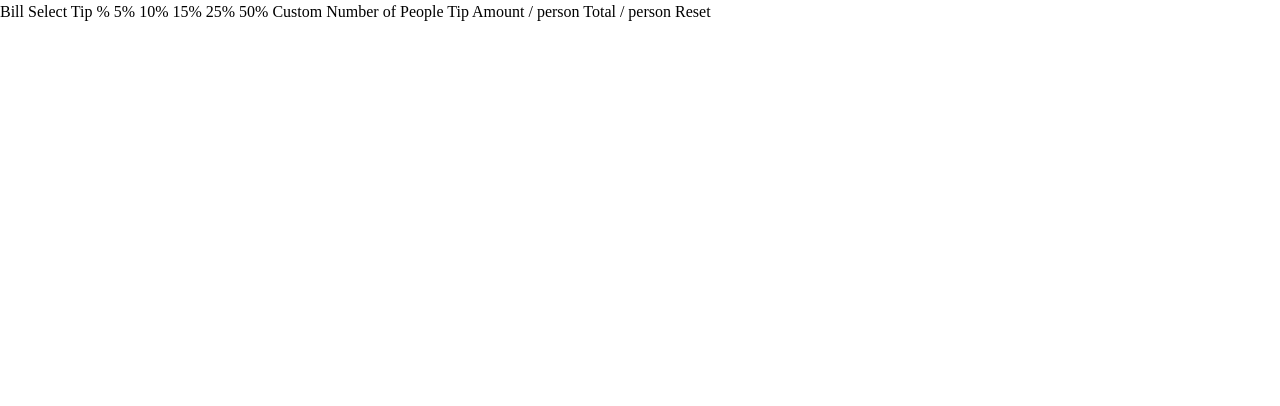
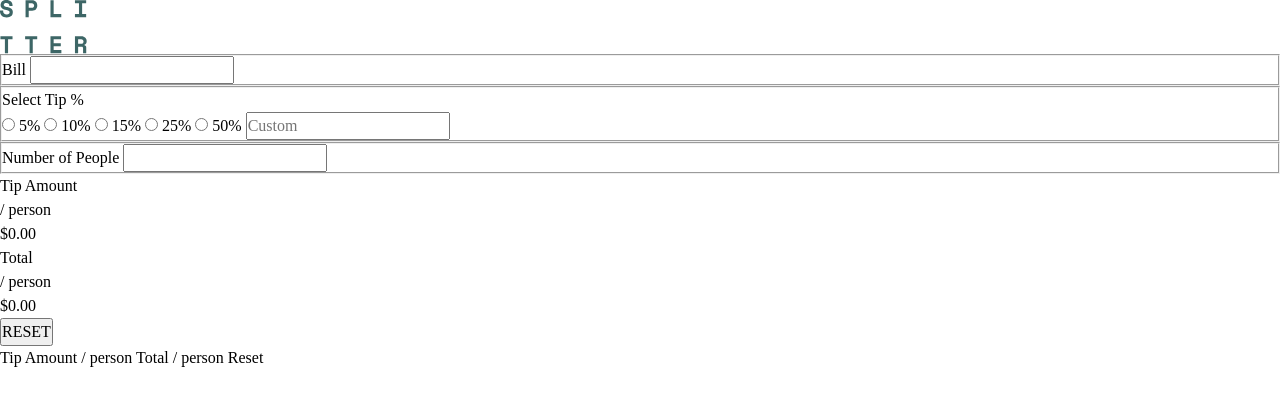
Before and after one commit to Jomagene/Tip-calculator-app, a plain HTML site: page index.html in a window 1280 px wide. Drawn offline with Linux system fonts and the light colour scheme.

Commit message:
Implement Html structure

```diff
--- a/index.html
+++ b/index.html
@@ -15,7 +15,60 @@
     <title>Frontend Mentor | Tip calculator app</title>
   </head>
   <body>
-    Bill Select Tip % 5% 10% 15% 25% 50% Custom Number of People Tip Amount /
-    person Total / person Reset
+    <header>
+      <img src="./images/logo.svg" alt="Logo splitter" />
+    </header>
+    <main>
+      <form action="">
+        <fieldset>
+          <label for="bill">Bill</label>
+          <input type="number" name="bill" id="bill" />
+        </fieldset>
+        <fieldset>
+          <div>
+            <span>Select Tip %</span>
+          </div>
+          <input type="radio" name="percentage" id="five" />
+          <label for="five">5%</label>
+          <input type="radio" name="percentage" id="ten" />
+          <label for="ten">10%</label>
+          <input type="radio" name="percentage" id="fifteen" />
+          <label for="fifteen">15%</label>
+          <input type="radio" name="percentage" id="twenty-five" />
+          <label for="twenty-five">25%</label>
+          <input type="radio" name="percentage" id="fifty" />
+          <label for="fifty">50%</label>
+          <input
+            type="text"
+            name="percentage"
+            id="custom"
+            placeholder="Custom" />
+        </fieldset>
+        <fieldset>
+          <label for="">Number of People</label>
+          <input type="number" name="" id="" />
+        </fieldset>
+      </form>
+      <section>
+        <div>
+          <div>
+            <div>
+              <p>Tip Amount</p>
+              <span> / person</span>
+            </div>
+            $0.00
+          </div>
+          <div>
+            <div>
+              <p>Total</p>
+              <span> / person</span>
+            </div>
+            $0.00
+          </div>
+        </div>
+        <button>RESET</button>
+      </section>
+    </main>
+    Tip Amount / person Total / person Reset
   </body>
 </html>
```
